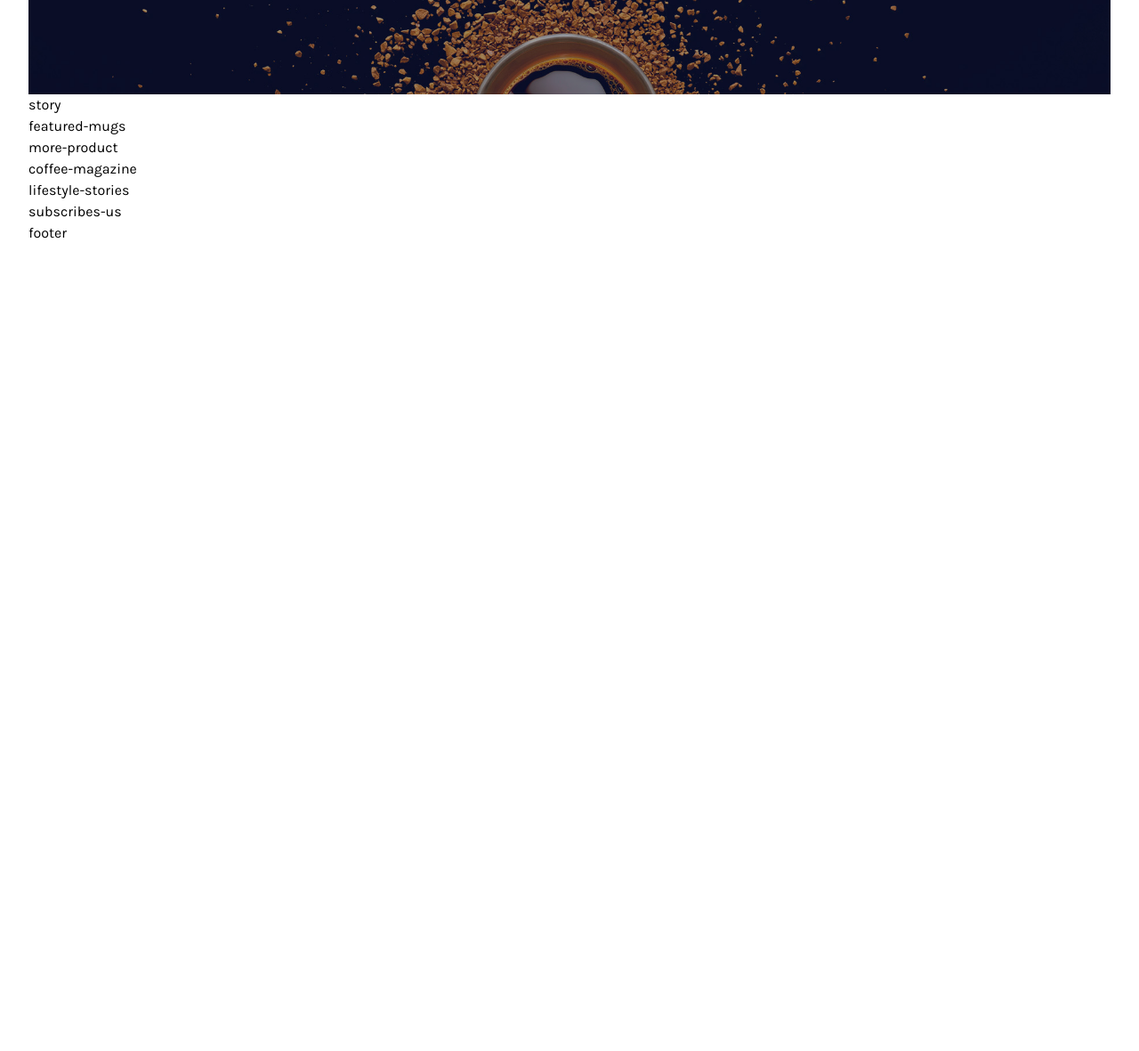
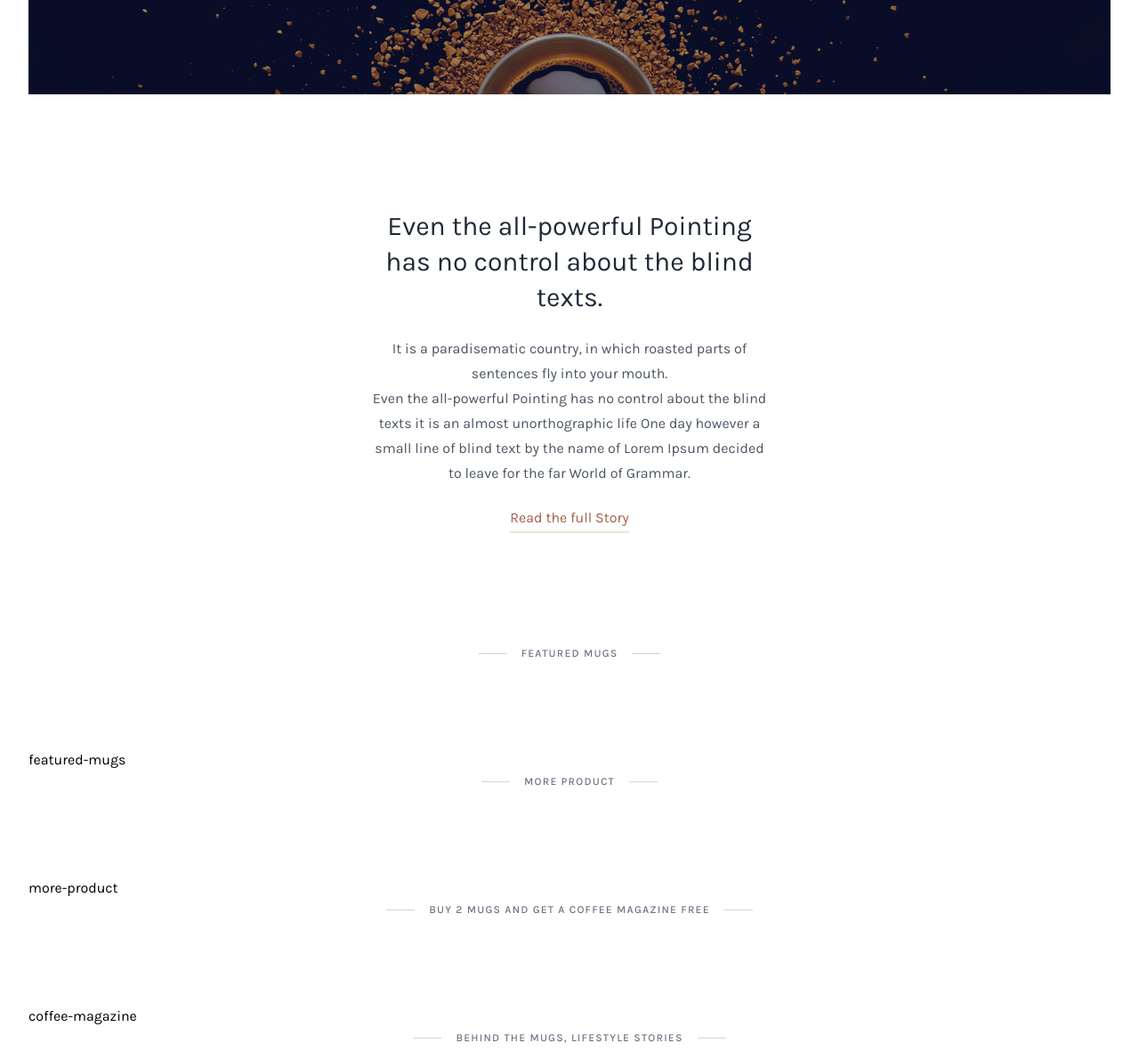
Before and after one commit to DoThien03/tailwindProject, a website: page publicc/index.html in a window 1280 px wide. Shown: the part 500-1681 px from the top of the page at 89% size. Before the commit the page ends 800 px from the top, so only its background shows below. Drawn offline with Linux system fonts and the light colour scheme.

Commit message:
add_story and subheadline

```diff
--- a/publicc/index.html
+++ b/publicc/index.html
@@ -77,23 +77,79 @@
                 </div><!-- end slider -->
 
                 <div class="story">
-                    story
+                    <div class="w-full h-full flex justify-center items-center">
+                        <div class=" px-4 sm:px-16 md:px-32 lg:px-32 xl:px-96 py-32 text-center">
+                            <div class="text-3xl leading-10 text-gray-800 ">Even the all-powerful Pointing has
+                                no
+                                control about the
+                                blind texts.
+                            </div>
+                            <div class="text-gray-600 my-6 leading-7 ">It is a paradisematic country, in which roasted
+                                parts of
+                                sentences fly into
+                                your mouth. <br> Even the all-powerful Pointing
+                                has no control about the blind texts it is an almost unorthographic life One day however
+                                a small line of blind text by
+                                the name of Lorem Ipsum decided to leave for the far World of Grammar.</div>
+                            <div class="">
+                                <a href=""
+                                    class="cursor-pointer text-coffee-400 hover:text-coffee-600 relative after:absolute after:-bottom-2 after:left-0 after:bg-coffee-50 hover:after:bg-coffee-200 after:h-0.5 after:w-full after:lg:duration-500">Read
+                                    the
+                                    full
+                                    Story</a>
+                            </div>
+                        </div>
+                    </div>
                 </div><!-- end story -->
 
+                <div class="ct-subheadline ">
+                    <div class="ct-subheadline-deco-line "></div>
+                    <div class="ct-subheadline-label ">
+                        Featured
+                        Mugs</div>
+                    <div class="ct-subheadline-deco-line "></div>
+                </div>
                 <div class="featured-mugs">
                     featured-mugs
                 </div><!-- end featured-mugs -->
+
+
+                <div class="ct-subheadline ">
+                    <div class="ct-subheadline-deco-line "></div>
+                    <div class="ct-subheadline-label ">
+                        more product</div>
+                    <div class="ct-subheadline-deco-line "></div>
+                </div>
                 <div class="more-product">
                     more-product
                 </div><!-- end more-product -->
 
+
+
+                <div class="ct-subheadline ">
+                    <div class="ct-subheadline-deco-line "></div>
+                    <div class="ct-subheadline-label ">
+                        BUY 2 MUGS AND GET A COFFEE MAGAZINE FREE</div>
+                    <div class="ct-subheadline-deco-line "></div>
+                </div>
                 <div class="coffee-magazine">
                     coffee-magazine
                 </div><!-- end coffee-magazine -->
 
+
+
+                <div class="ct-subheadline ">
+                    <div class="ct-subheadline-deco-line "></div>
+                    <div class="ct-subheadline-label ">
+                        BEHIND THE MUGS, LIFESTYLE STORIES</div>
+                    <div class="ct-subheadline-deco-line "></div>
+                </div>
                 <div class="lifestyle-stories">
                     lifestyle-stories
                 </div><!-- end lifestyle-stories -->
+
+
+
 
                 <div class="subscribes-us">
                     subscribes-us
--- a/src/input.css
+++ b/src/input.css
@@ -5,7 +5,7 @@
 
 /*ct = custom */
 .ct-top-menu-item{
-@apply cursor-pointer py-1 hover:text-gray-800 relative after:lg:absolute after:lg:bottom-0 after:lg:left-0 after:lg:bg-light-coffee after:lg:h-0.5 after:lg:w-0 hover:after:lg:w-full after:lg:transition-all after:lg:ease-in-out after:lg:duration-300;
+@apply cursor-pointer py-1 hover:text-gray-800 relative after:lg:absolute after:lg:bottom-0 after:lg:left-0 after:lg:bg-coffee-200 after:lg:h-0.5 after:lg:w-0 hover:after:lg:w-full after:lg:transition-all after:lg:ease-in-out after:lg:duration-300;
 }
 .ct-top-menu-item-active{
     @apply text-gray-800  ;
@@ -19,3 +19,12 @@
 .ct-topmenu-expended{
     @apply absolute top-10 z-50 w-full bg-white text-center animate-slideDown;
 }
+.ct-subheadline{
+    @apply flex justify-center items-center mb-24;
+}
+.ct-subheadline-deco-line{
+@apply w-8 h-px bg-gray-300;
+}
+.ct-subheadline-label{
+@apply uppercase mx-4 tracking-widest text-gray-500 font-medium text-[12px] text-center;
+}
--- a/tailwind.config.js
+++ b/tailwind.config.js
@@ -7,7 +7,12 @@ module.exports = {
         karla: ['Karla', ' sans-serif']
       },
       colors: {
-        'light-coffee': '#C89F94'
+        'coffee': {
+          50: '#E8E6D0',
+          200: '#C89F94',
+          400: '#A25F4B',
+          600: '#744838'
+        }
       },
       keyframes: {
         slideDown: {
```
Also changed, not shown: publicc/output.css.
